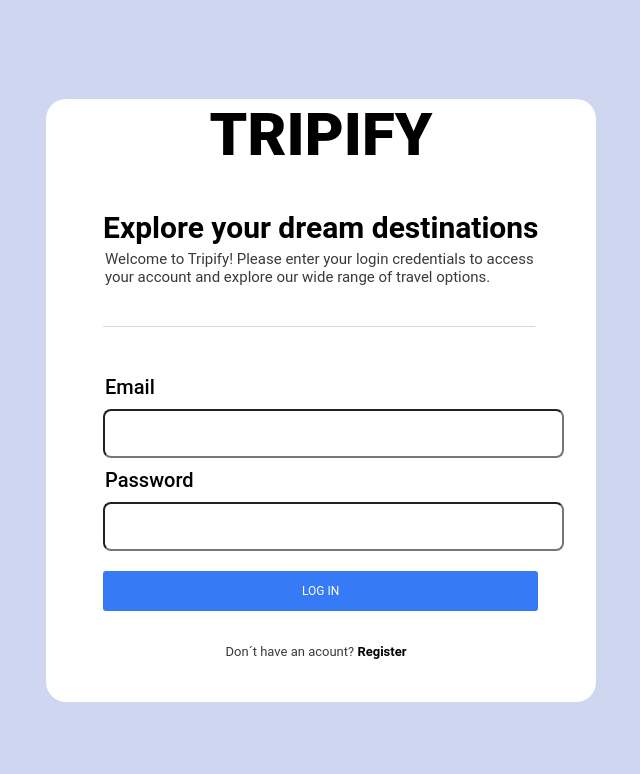
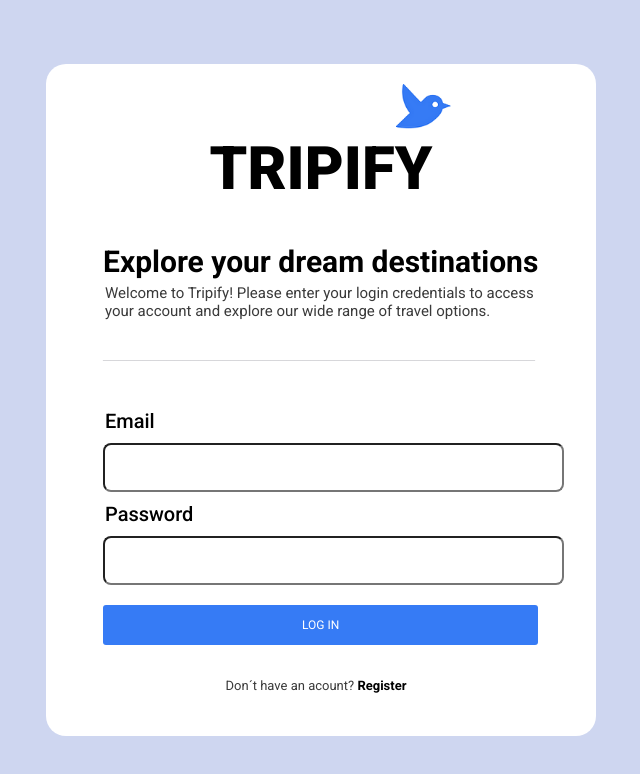
Before and after one commit to FedeVega01/image-based-web-project-login, a plain HTML site: page index.html in a window 1280 px wide. Shown: the whole page, without its empty margins (319-959 px from the left). Drawn offline with Linux system fonts and the light colour scheme.

Commit message:
Estilos CSS completados

```diff
--- a/css/style.css
+++ b/css/style.css
@@ -105,3 +105,9 @@ body{
     color: rgb(208, 208, 212);
     margin-left: 37px;
 }
+
+img{
+    width: 10%;
+    padding-top: 20px;
+    margin-left: 350px;
+}
--- a/index.html
+++ b/index.html
@@ -5,12 +5,13 @@
     <meta name="viewport" content="width=device-width, initial-scale=1.0">
     <title>Login</title>
     <link rel="stylesheet" href="css/style.css">
+    <link href="https://fonts.googleapis.com/css2?family=Roboto:ital,wght@0,100;0,300;0,400;0,500;0,700;0,900;1,100;1,300;1,400;1,500;1,700;1,900&display=swap" rel="stylesheet">
 </head>
 <body>
     <head></head>
     <main>
         <section class="fondo">
-
+                <img src="img/logotipify.png" alt="">
                 <h1 class="t1">TRIPIFY</h1>
                 <h2 class="t2">Explore your dream destinations</h2>
                 <p class="t3">Welcome to Tripify! Please enter your login credentials to access your account and explore our wide range of travel options.</p>
```
